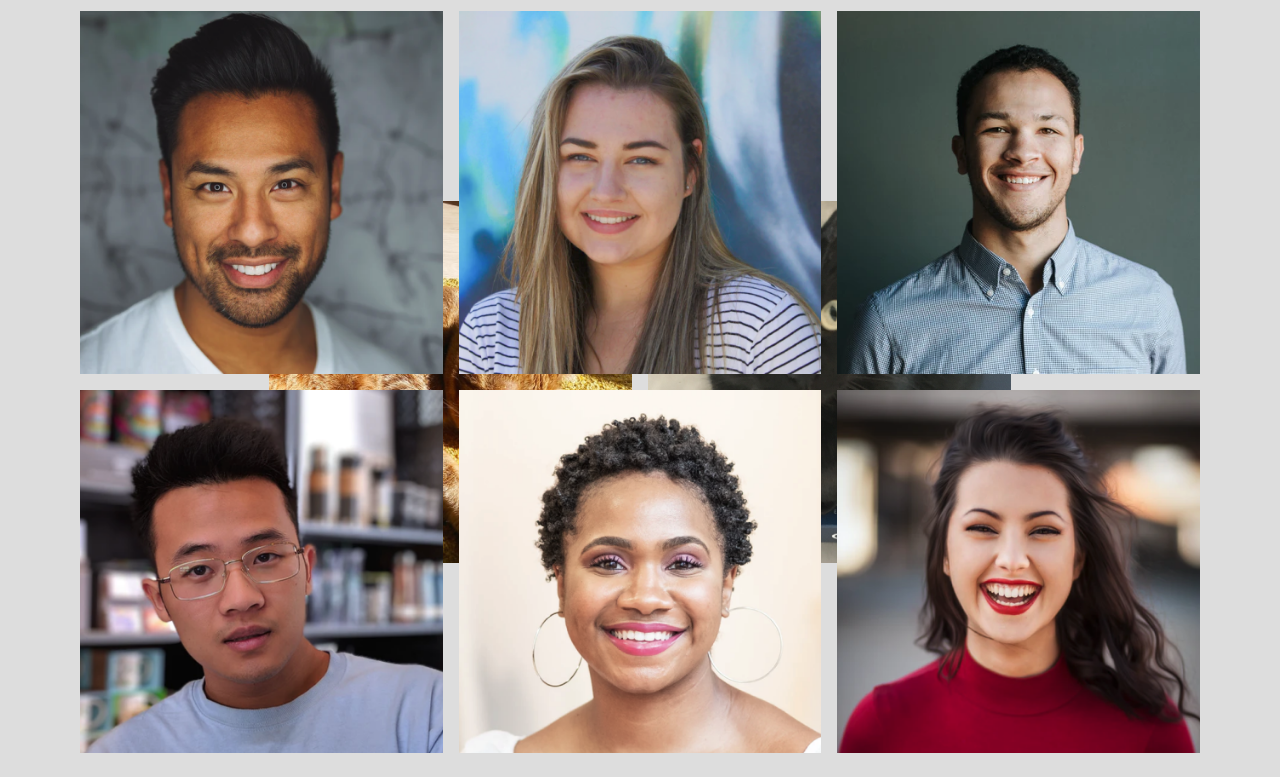
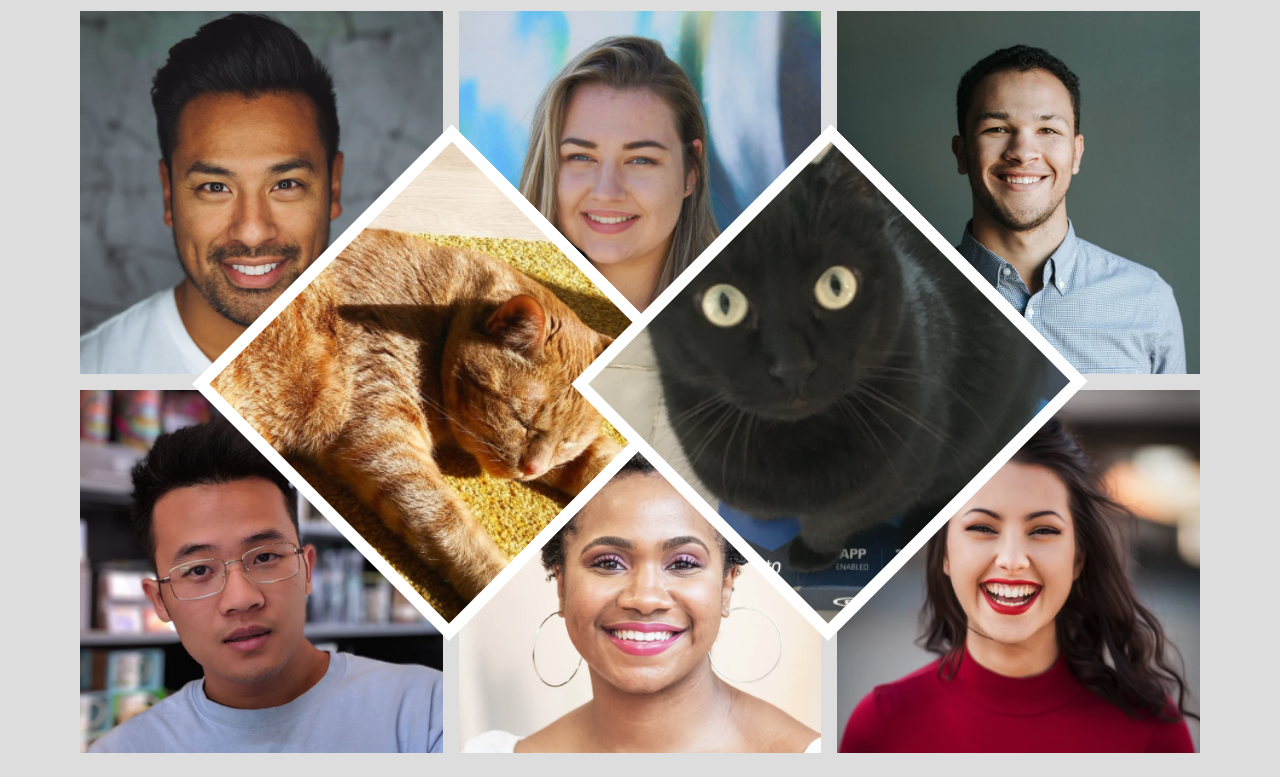
Before and after one commit to CodelyTV/css-grid-course, a website: page 33-z-index/index.html in a window 1280 px wide. Shown: the part 113-890 px from the top of the page. Drawn offline with nearby package versions, Linux system fonts and the light colour scheme; files that its build step writes are made by us from their sources.

Commit message:
add lesson 3-3: z-index step 3

```diff
--- a/33-z-index/scss/_grid.scss
+++ b/33-z-index/scss/_grid.scss
@@ -41,11 +41,18 @@
   }
 
   &--highlighted {
+    z-index: 1;
+    border: 0.8rem solid #fff;
     grid-column: 2 / 4;
     grid-row: 2 / 4;
+    transform: rotate(45deg);
 
     &:nth-child(2) {
       grid-column: 4 / 6;
     }
+
+    img {
+      transform: scale(1.5) rotate(-45deg);
+    }
   }
 }
```
